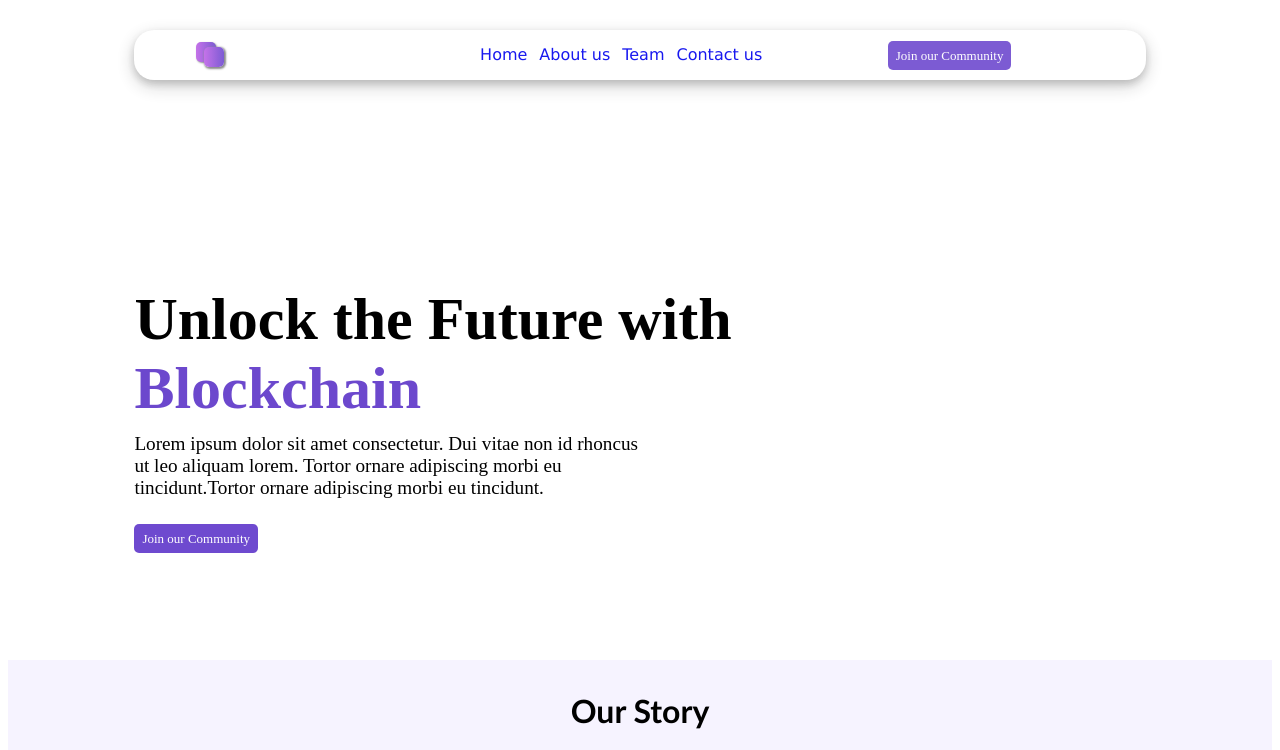
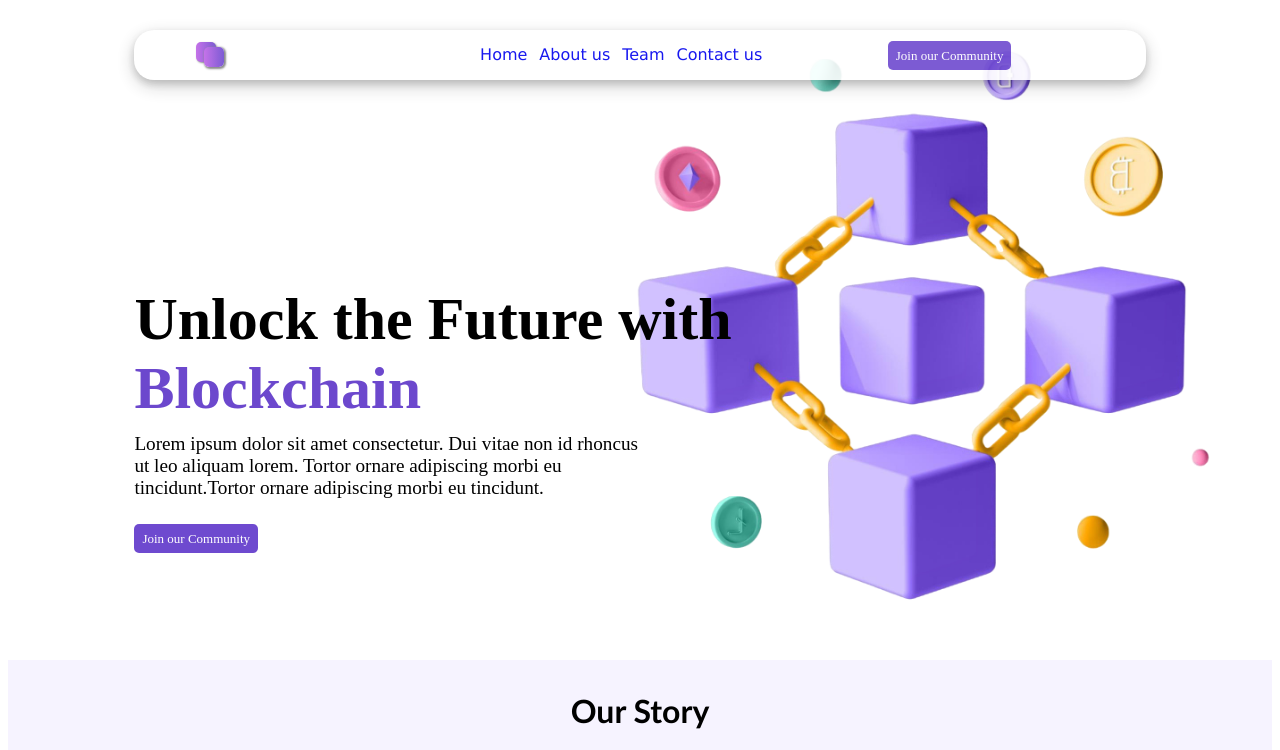
Before and after one commit to Akanimoh12/Blockfuse-Website, a plain HTML site: page index.html in a window 1280 px wide. Shown: the top 750 px of the page. Drawn offline with Linux system fonts and the light colour scheme; files whose address does not match are found by name.

Commit message:
Update index.css

```diff
--- a/CSS/index.css
+++ b/CSS/index.css
@@ -1,5 +1,5 @@
 body {
-    background-image: url("IMAGES/blockchain.png") ;
+    background-image: url("/IMAGES/blockchain.png") ;
     background-position: right top;
     background-repeat: no-repeat;
     background-size: 55%;
```
